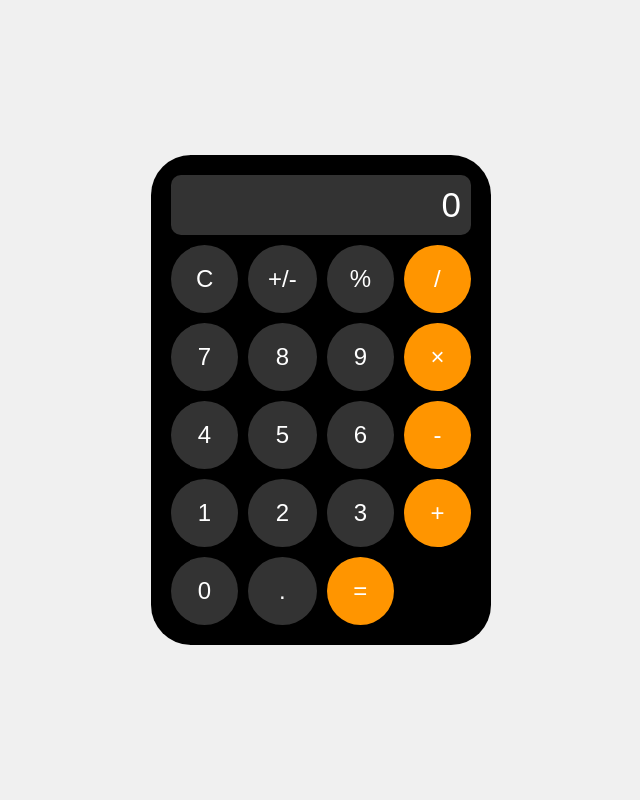
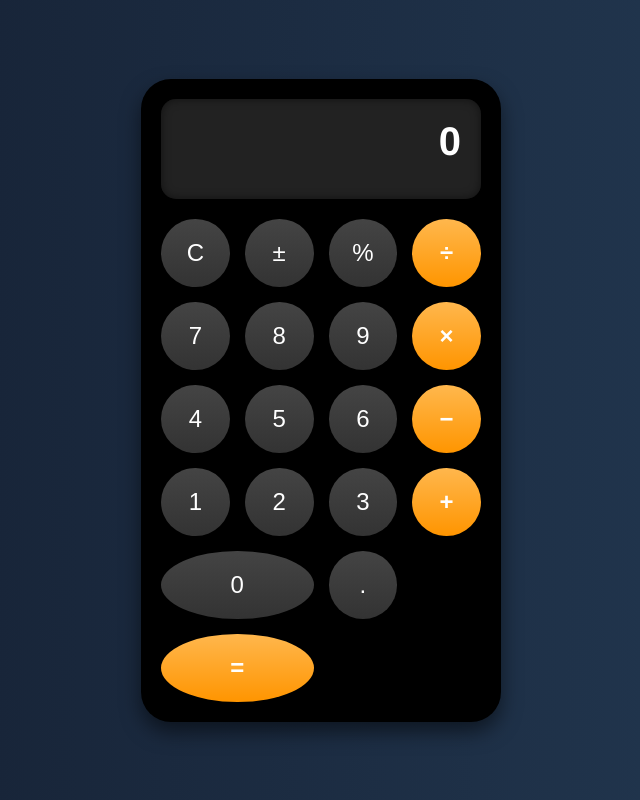
Before and after one commit to krsna081/kalkulator, a plain HTML site: page index.html in a window 1280 px wide. Shown: the whole page, without its empty margins (319-959 px from the left). Drawn offline with Linux system fonts and the light colour scheme.

Commit message:
Update index.html

```diff
--- a/index.html
+++ b/index.html
@@ -11,43 +11,59 @@
             align-items: center;
             height: 100vh;
             margin: 0;
-            background-color: #f0f0f0;
-            font-family: Arial, sans-serif;
+            background: linear-gradient(to right, #141e30, #243b55);
+            font-family: 'Helvetica Neue', Arial, sans-serif;
+            color: #fff;
         }
         .calculator {
             background-color: #000;
-            border-radius: 40px;
+            border-radius: 30px;
             padding: 20px;
-            width: 300px;
+            width: 320px;
+            box-shadow: 0px 10px 20px rgba(0, 0, 0, 0.5);
         }
         .screen {
-            background-color: #333;
+            background-color: #222;
             color: #fff;
-            font-size: 35px;
+            font-size: 40px;
             text-align: right;
-            padding: 10px;
-            margin-bottom: 10px;
-            border-radius: 10px;
+            padding: 20px;
+            margin-bottom: 20px;
+            border-radius: 15px;
+            height: 60px;
+            box-shadow: inset 0 0 10px rgba(0, 0, 0, 0.5);
+            font-weight: bold;
         }
         .buttons {
             display: grid;
             grid-template-columns: repeat(4, 1fr);
-            gap: 10px;
+            gap: 15px;
         }
         button {
-            background-color: #333;
+            background: linear-gradient(to top, #333, #444);
             color: #fff;
             border: none;
             font-size: 24px;
             padding: 20px;
             border-radius: 50%;
             cursor: pointer;
+            transition: all 0.2s ease-in-out;
+            box-shadow: 0px 5px 10px rgba(0, 0, 0, 0.3);
         }
-        button.operator {
-            background-color: #ff9500;
+        button.operator, button.equal {
+            background: linear-gradient(to top, #ff9500, #ffb74d);
+            color: #fff;
+            font-weight: bold;
         }
-        button.equal {
-            background-color: #ff9500;
+        button:hover {
+            transform: scale(1.1);
+            box-shadow: 0px 8px 15px rgba(0, 0, 0, 0.5);
+        }
+        button:active {
+            transform: scale(1);
+        }
+        .equal {
+            grid-column: span 2;
         }
     </style>
 </head>
@@ -56,9 +72,9 @@
         <div class="screen" id="screen">0</div>
         <div class="buttons">
             <button onclick="clearScreen()">C</button>
-            <button onclick="appendToScreen('+/-')">+/-</button>
+            <button onclick="appendToScreen('+/-')">±</button>
             <button onclick="appendToScreen('%')">%</button>
-            <button class="operator" onclick="appendToScreen('/')">/</button>
+            <button class="operator" onclick="appendToScreen('/')">÷</button>
             <button onclick="appendToScreen('7')">7</button>
             <button onclick="appendToScreen('8')">8</button>
             <button onclick="appendToScreen('9')">9</button>
@@ -66,12 +82,12 @@
             <button onclick="appendToScreen('4')">4</button>
             <button onclick="appendToScreen('5')">5</button>
             <button onclick="appendToScreen('6')">6</button>
-            <button class="operator" onclick="appendToScreen('-')">-</button>
+            <button class="operator" onclick="appendToScreen('-')">−</button>
             <button onclick="appendToScreen('1')">1</button>
             <button onclick="appendToScreen('2')">2</button>
             <button onclick="appendToScreen('3')">3</button>
             <button class="operator" onclick="appendToScreen('+')">+</button>
-            <button onclick="appendToScreen('0')">0</button>
+            <button onclick="appendToScreen('0')" style="grid-column: span 2;">0</button>
             <button onclick="appendToScreen('.')">.</button>
             <button class="equal" onclick="calculate()">=</button>
         </div>
```
